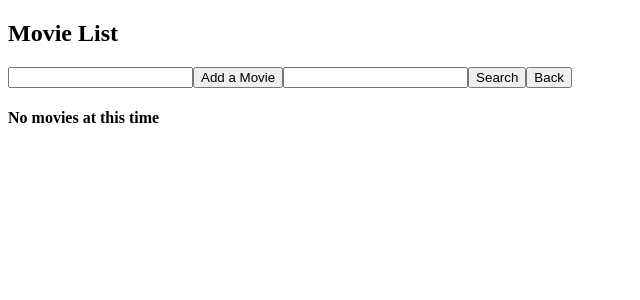
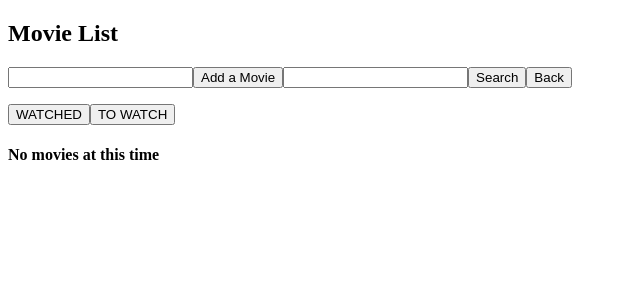
Before and after one commit to tinaLikesCheese/movie-list-starter, a React app: page / in a window 1280 px wide. Shown: the top 300 px of the page, without its empty margins (0-640 px from the left). Built offline with nearby package versions, Linux system fonts and the light colour scheme; the HTML template or start-up script is replaced by a standard one.

Commit message:
watch and to watch buttons added

```diff
--- a/src/components/MovieListEntry.jsx
+++ b/src/components/MovieListEntry.jsx
@@ -24,7 +24,7 @@ class MovieListEntry extends React.Component {
         }
         return (
             <tr>
-                <td>{this.props.name}<button className={watch} onClick={()=>this.handleClick(this.props.handleWatched)}> Watched </button></td>
+                <td>{this.props.name}<button className={watch} onClick={()=>this.handleClick(this.props.handleWatched)} > Watched </button></td>
             </tr>
         )
     }
--- a/src/components/Search.jsx
+++ b/src/components/Search.jsx
@@ -22,6 +22,8 @@ class Search extends React.Component {
                     <button type="submit" onClick={(e) => this.handleSubmit(e,this.props.handleSearch)}> Search </button>
                     <button type="submit" onClick={(e) => this.handleSubmit(e, this.props.handleBack)}> Back </button>
                 </form>
+                <p><button type="submit" className="watchBtn"> WATCHED </button><button type="submit" className="watchBtn"> TO WATCH </button></p>
+
             </div>)
     }
 }
```
Also changed, not shown: 3 other files (tests, documents, lock files or other folders).
